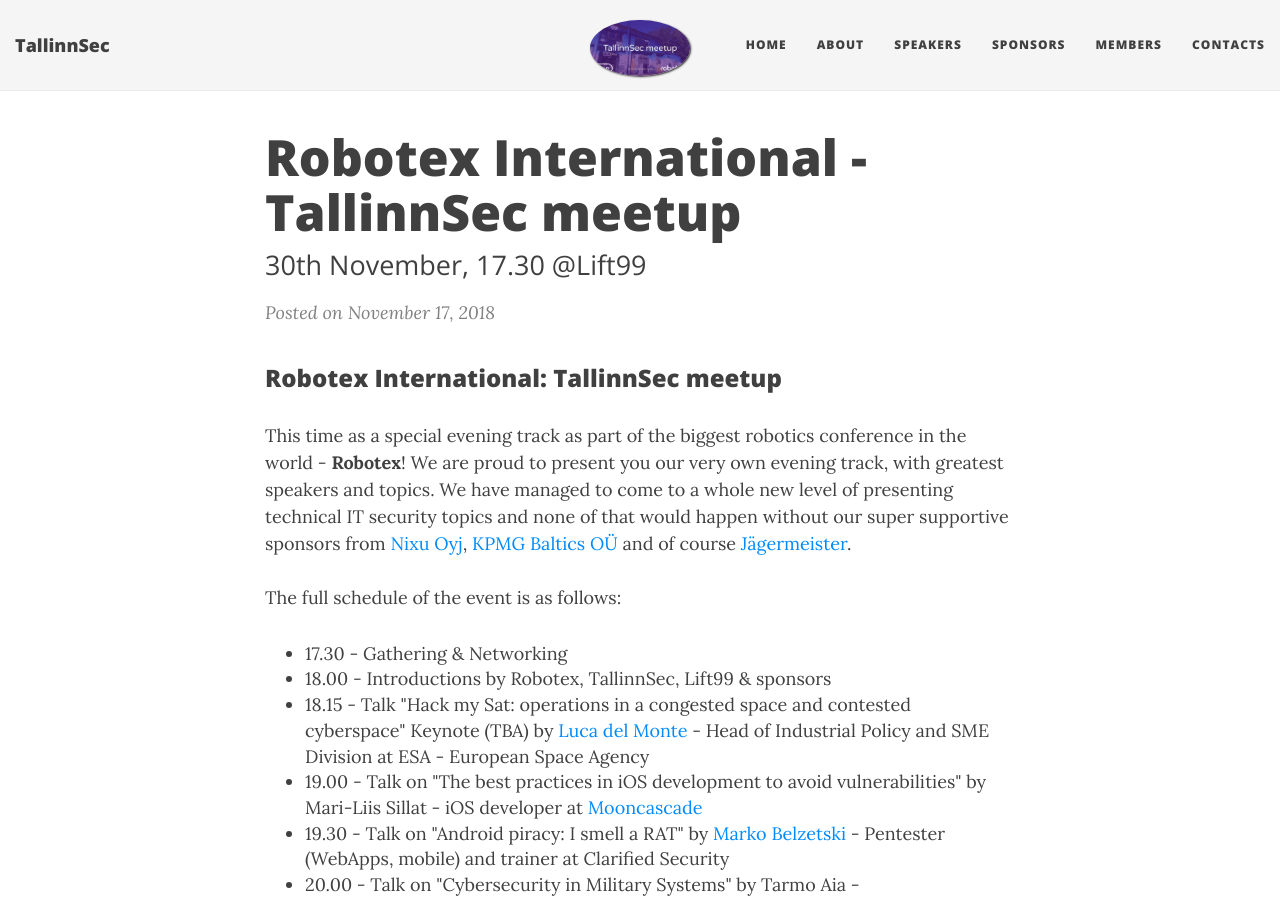
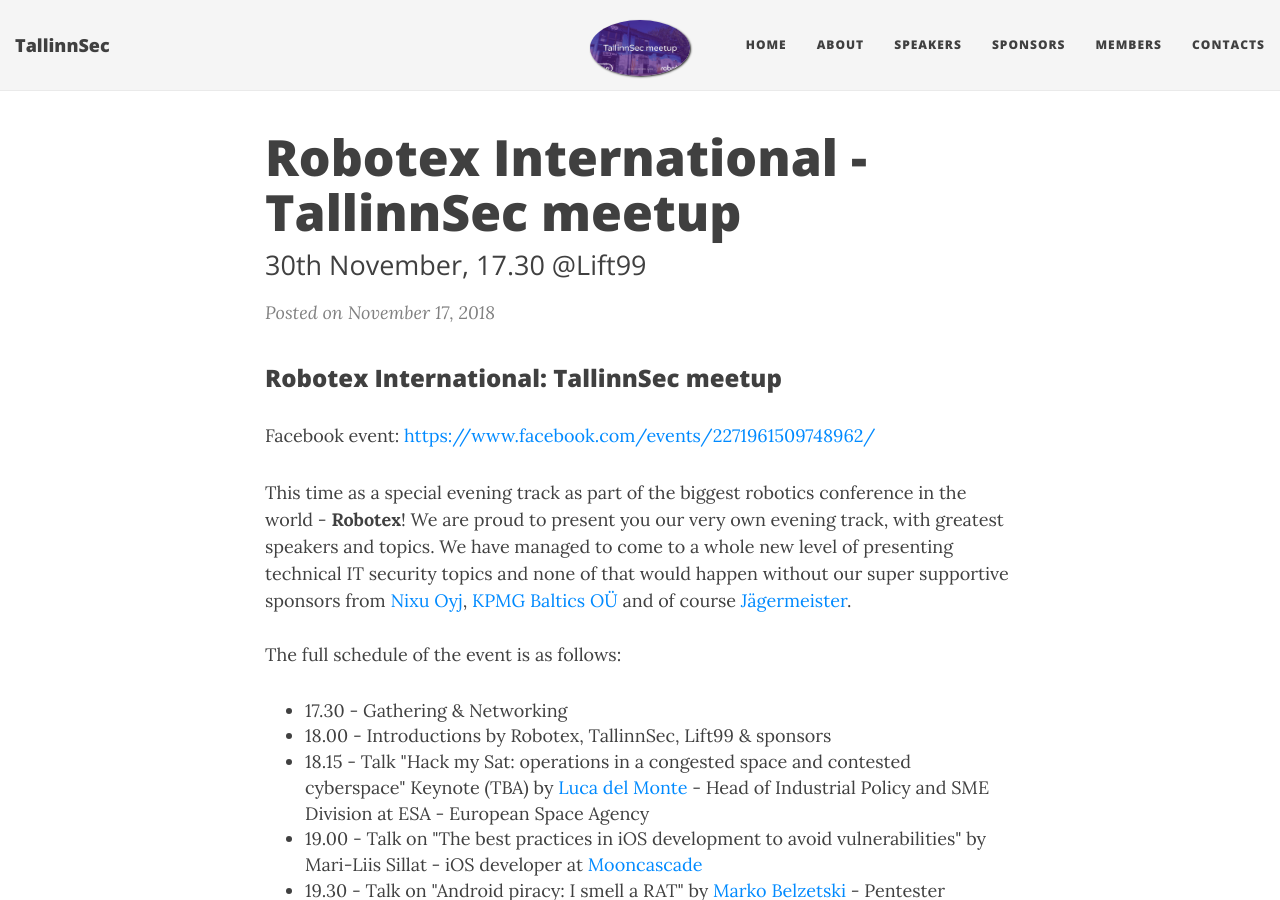
Before and after one commit to tallinsec/tallinnsec.github.io, a Jekyll site: the page built from _posts/2018-11-17-TallinnSec-upcoming.md, in a window 1280 px wide and 900 px high. Built offline with Jekyll 4.4.1, drawn with Linux system fonts in a browser that asks for light colours; nearby versions of some CDN libraries.

Commit message:
update facebook event

```diff
--- a/_posts/2018-11-17-TallinnSec-upcoming.md
+++ b/_posts/2018-11-17-TallinnSec-upcoming.md
@@ -22,6 +22,9 @@
 
 ---
 <h3>Robotex International: TallinnSec meetup</h3>
+
+<p>Facebook event: <a href="https://www.facebook.com/events/2271961509748962/">https://www.facebook.com/events/2271961509748962/</a>
+</p>
 
 <p>
 This time as a special evening track as part of the biggest robotics conference in the world - <b>Robotex</b>! We are proud to present you our very own evening track, with greatest speakers and topics. We have managed to come to a whole new level of presenting technical IT security topics and none of that would happen without our super supportive sponsors from <a href="https://www.nixu.com/">Nixu Oyj</a>, <a href="https://home.kpmg.com/ee/en/home.html">KPMG Baltics OÜ</a> and of course <a href="https://www.livikostore.ee/en/product/jagermeister/">Jägermeister</a>.<br>
```
Also changed, not shown: 1 other file.
